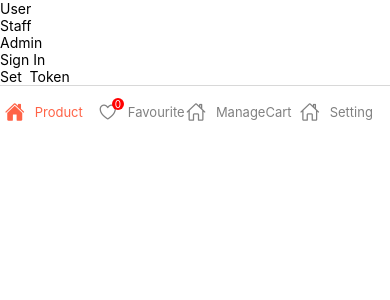
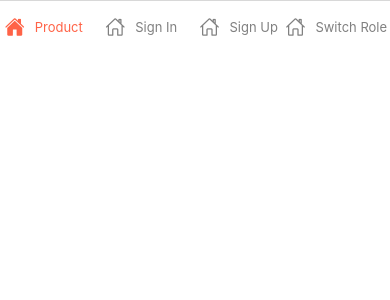
Before and after one commit to Jewelry-Sales-System-Mobile/jewelry, a React Native app in the folder app-fe/: screen /Guest in a window 390 px wide. Shown: the top 300 px of the page. Built offline with nearby package versions, Linux system fonts and the light colour scheme; no server answers.

Commit message:
add switch role tab

```diff
--- a/app-fe/package.json
+++ b/app-fe/package.json
@@ -30,7 +30,8 @@
     "react-native-safe-area-context": "4.5.0",
     "react-native-toast-message": "^2.2.0",
     "react-native-web": "~0.18.10",
-    "react-query": "^3.39.3"
+    "react-query": "^3.39.3",
+    "zustand": "^4.5.4"
   },
   "devDependencies": {
     "@babel/core": "^7.20.0",
--- a/app-fe/src/Screens/Admin/AdminNavigation.jsx
+++ b/app-fe/src/Screens/Admin/AdminNavigation.jsx
@@ -6,6 +6,7 @@ import ManageProduct from "./ManageProduct";
 import ManageStaff from "./ManageStaff";
 import ManageOrder from "./ManageOrder";
 import AccountSetting from "../AccountSetting";
+import SwitchRole from "../../components/SwitchRole";
 
 const Tab = createBottomTabNavigator();
 
@@ -52,6 +53,11 @@ export default function AdminNavigation({ navigation }) {
         component={AccountSetting}
         options={{ headerShown: false }}
       />
+      <Tab.Screen
+        name="Switch Role"
+        component={SwitchRole}
+        options={{ headerShown: false }}
+      />
     </Tab.Navigator>
   );
 }
--- a/app-fe/src/Screens/Guest/GuestNavigation.jsx
+++ b/app-fe/src/Screens/Guest/GuestNavigation.jsx
@@ -5,6 +5,7 @@ import CustomTabIcon from "../../components/Navigation";
 import SignIn from "./SignIn";
 import SignUp from "./SignUp";
 import Welcome from "./Welcome";
+import SwitchRole from "../../components/SwitchRole";
 
 const Tab = createBottomTabNavigator();
 
@@ -44,6 +45,11 @@ export default function GuestNavigation({ navigation }) {
         component={SignUp}
         options={{ headerShown: false }}
       />
+      <Tab.Screen
+        name="Switch Role"
+        component={SwitchRole}
+        options={{ headerShown: false }}
+      />
     </Tab.Navigator>
   );
 }
--- a/app-fe/src/Screens/Staff/StaffNavigation.jsx
+++ b/app-fe/src/Screens/Staff/StaffNavigation.jsx
@@ -5,6 +5,7 @@ import CustomTabIcon from "../../components/Navigation";
 import ManageTask from "./ManageTask";
 import ManageProduct from "./ManageProduct";
 import AccountSetting from "../AccountSetting";
+import SwitchRole from "../../components/SwitchRole";
 
 const Tab = createBottomTabNavigator();
 
@@ -38,6 +39,11 @@ export default function StaffNavigation({ navigation }) {
         component={AccountSetting}
         options={{ headerShown: false }}
       />
+      <Tab.Screen
+        name="Switch Role"
+        component={SwitchRole}
+        options={{ headerShown: false }}
+      />
     </Tab.Navigator>
   );
 }
--- a/app-fe/src/Screens/User/UserNavigation.jsx
+++ b/app-fe/src/Screens/User/UserNavigation.jsx
@@ -6,6 +6,7 @@ import Product from "../Product";
 import Favourite from "./Favourite";
 import ManageCart from "./ManageCart";
 import AccountSetting from "../AccountSetting";
+import SwitchRole from "../../components/SwitchRole";
 
 const Tab = createBottomTabNavigator();
 
@@ -59,6 +60,11 @@ export default function UserNavigation({ navigation }) {
         component={AccountSetting}
         options={{ headerShown: false }}
       />
+      <Tab.Screen
+        name="Switch Role"
+        component={SwitchRole}
+        options={{ headerShown: false }}
+      />
     </Tab.Navigator>
   );
 }
--- /dev/null
+++ b/app-fe/src/Zustand/Role.js
@@ -0,0 +1,10 @@
+import create from "zustand";
+
+export const useRoleStore = create((set) => ({
+  isSignedIn: false,
+  role: 0, // Assuming default role is 'user'
+  token: null, // Initial token state
+  setIsSignedIn: (isSignedIn) => set(() => ({ isSignedIn })),
+  setRole: (role) => set(() => ({ role })),
+  setToken: (token) => set(() => ({ token })), // Setter for token
+}));
--- a/app-fe/src/components/Main.jsx
+++ b/app-fe/src/components/Main.jsx
@@ -10,6 +10,7 @@ import { useGetProducts } from "../API/test";
 import AsyncStorage from "@react-native-async-storage/async-storage";
 import AdminNavigation from "../Screens/Admin/AdminNavigation";
 import GuestNavigation from "../Screens/Guest/GuestNavigation";
+import { useRoleStore } from "../Zustand/Role";
 
 const Stack = createNativeStackNavigator();
 NativeWindStyleSheet.setOutput({
@@ -17,9 +18,10 @@ NativeWindStyleSheet.setOutput({
 });
 
 export default function Main() {
-  const [isSignedIn, setIsSignedIn] = useState(true);
-  const [role, setRole] = useState(0); // 0: admin, 1: staff , 2: user
-  const [token, setToken] = useState(null); // Initialize token state
+  // const [isSignedIn, setIsSignedIn] = useState(true);
+  // const [role, setRole] = useState(0); // 0: admin, 1: staff , 2: user
+  const { role, isSignedIn, token, setRole, setIsSignedIn, setToken } =
+    useRoleStore();
   const { data: products, isLoading, error } = useGetProducts();
   console.log(products, "products");
 
@@ -40,7 +42,7 @@ export default function Main() {
       className=" w-full h-full  bg-white"
       style={{ backgroundColor: "white" }}
     >
-      <View className="flex flex-row ">
+      {/* <View className="flex flex-row ">
         <Text
           onPress={() => setRole(0)}
           className="w-1/4 cursor-pointer text-blue-500"
@@ -68,7 +70,7 @@ export default function Main() {
         <Text onPress={() => setToken("123456")} className="cursor-pointer">
           Set {token} Token
         </Text>
-      </View>
+      </View> */}
       <NavigationContainer>
         <View className="w-full h-full">
           <Stack.Navigator screenOptions={{ headerShown: false }}>
--- /dev/null
+++ b/app-fe/src/components/SwitchRole.jsx
@@ -0,0 +1,52 @@
+import React, { useEffect } from "react";
+import { Text, View } from "react-native";
+import { useRoleStore } from "../Zustand/Role";
+
+export default function SwitchRole() {
+  const { role, isSignedIn, token, setRole, setIsSignedIn, setToken } =
+    useRoleStore();
+  useEffect(() => {
+    async () => {
+      try {
+        const token = await AsyncStorage.getItem("auth_token");
+        setToken(token ? token : null);
+      } catch (error) {
+        console.log(error, "error");
+      }
+    };
+  }, []);
+  return (
+    <View className="flex flex-col ">
+      <Text
+        onPress={() => setRole(0)}
+        className="w-1/4 cursor-pointer text-blue-500 m-5 text-xl font-bold    "
+      >
+        User
+      </Text>
+      <Text
+        onPress={() => setRole(1)}
+        className="w-1/4 cursor-pointer text-yellow-500 m-5 text-xl font-bold   "
+      >
+        Staff
+      </Text>
+      <Text
+        onPress={() => setRole(2)}
+        className="w-1/4 cursor-pointer text-red-500 m-5 text-xl font-bold   "
+      >
+        Admin
+      </Text>
+      <Text
+        onPress={() => setIsSignedIn(!isSignedIn)}
+        className="w-1/4 cursor-pointer text-green-500 m-5 text-xl font-bold"
+      >
+        Sign In
+      </Text>
+      <Text
+        onPress={() => setToken("123456")}
+        className="cursor-pointer m-5 text-xl font-bold"
+      >
+        Set {token} Token
+      </Text>
+    </View>
+  );
+}
```
Also changed, not shown: 1 other file (tests, documents, lock files or other folders).
